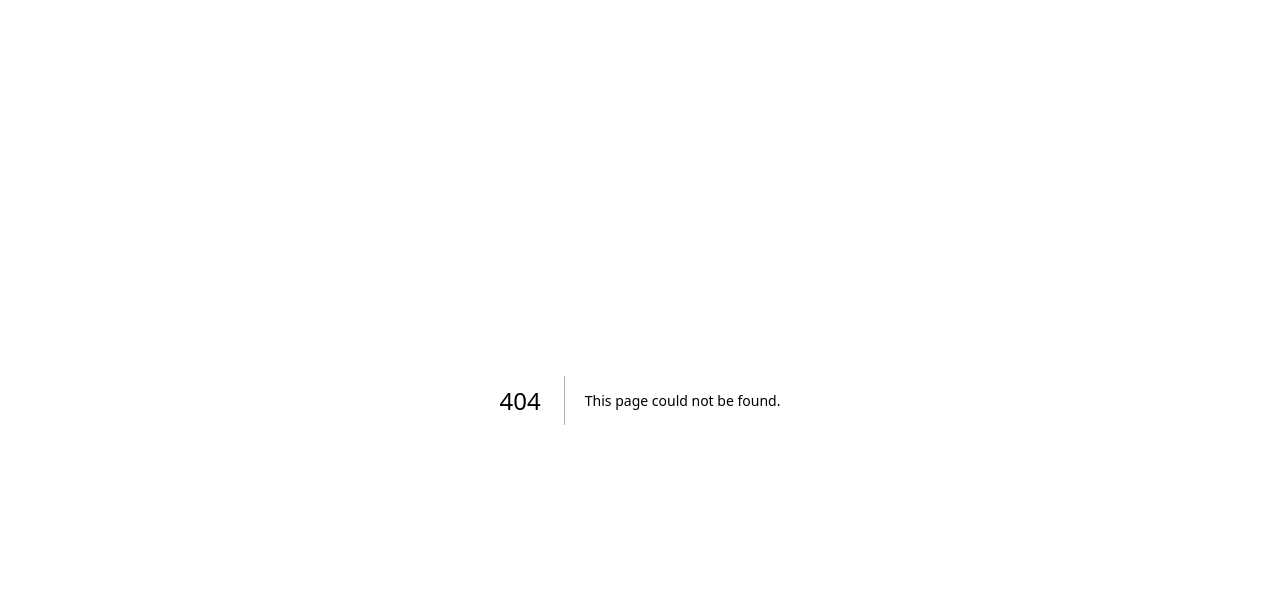
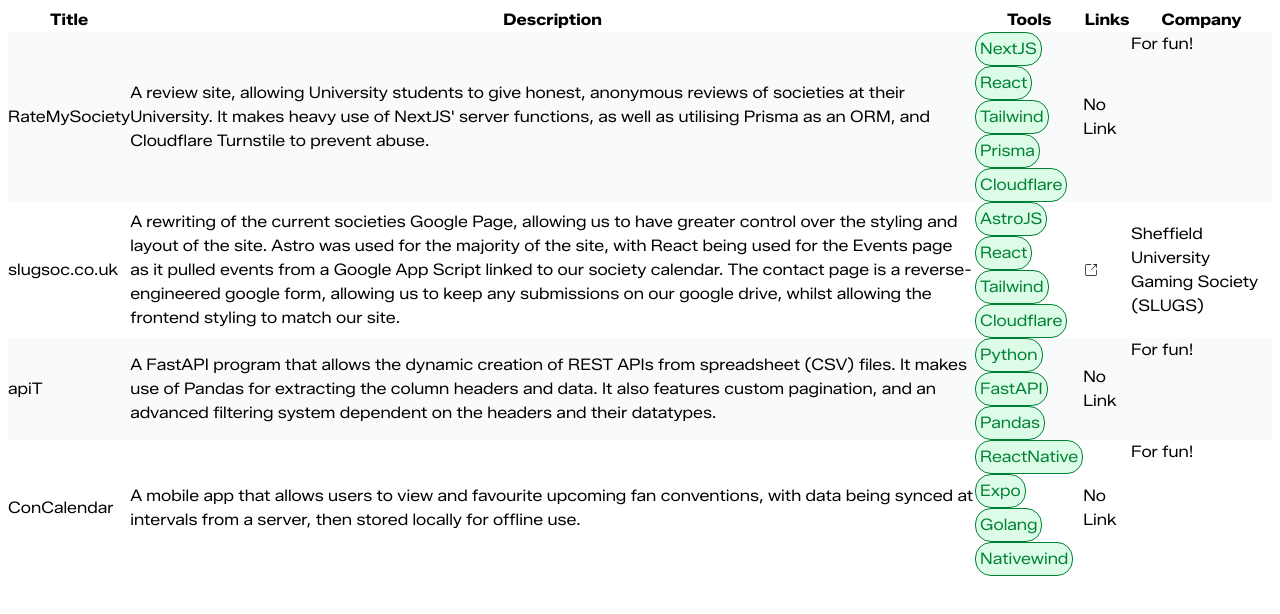
Before and after one commit to OGD311/uk.co.ogoodwinday_nextjs, a Next.js app: page /projects in a window 1280 px wide. Before the commit this address had no page. Shown: the top 614 px of the page. Built offline with nearby package versions, Linux system fonts and the light colour scheme.

Commit message:
Basic projects table page.

```diff
--- /dev/null
+++ b/src/app/projects/page.tsx
@@ -0,0 +1,50 @@
+import Link from "next/link";
+import { projects } from "../../../public/data/projects";
+import { CiShare1 } from "react-icons/ci";
+
+export default function Projects(){
+
+
+    return projects ? (
+        <div className="flex w-full justify-center">
+            <table className="m-2">
+                <thead>
+                    <th>Title</th>
+                    <th>Description</th>
+                    <th>Tools</th>
+                    <th>Links</th>
+                    <th>Company</th>
+                </thead>
+                <tbody>
+                    {projects.map((project) => (
+                        <tr key={project.title} className="odd:bg-gray-50">
+                            <td>{project.title}</td>
+                            <td>{project.description}</td>
+                            <td>
+                                {project.tools.map(tool =>
+                                    <p key={tool} className="rounded-2xl border w-fit p-1 bg-pill-body text-pill-text dark:bg-pill-body-dark dark:text-pill-text-dark">{tool}</p>
+                                )}
+                            </td>
+                            {project.link &&
+                                <td>
+                                    <Link href={project.link}>
+                                        <CiShare1 />
+                                    </Link>
+                                </td>
+                            }
+                            {!project.link && <td>No Link</td>}
+                            {project.company &&
+                                <td>{project.company}</td>
+                            }
+                            {!project.company && <p>For fun!</p>}
+                        </tr>
+                    ))}
+                </tbody>
+            </table>
+        </div>
+    )
+    :
+    (
+        <p>No Projects</p>
+    )
+}
```
